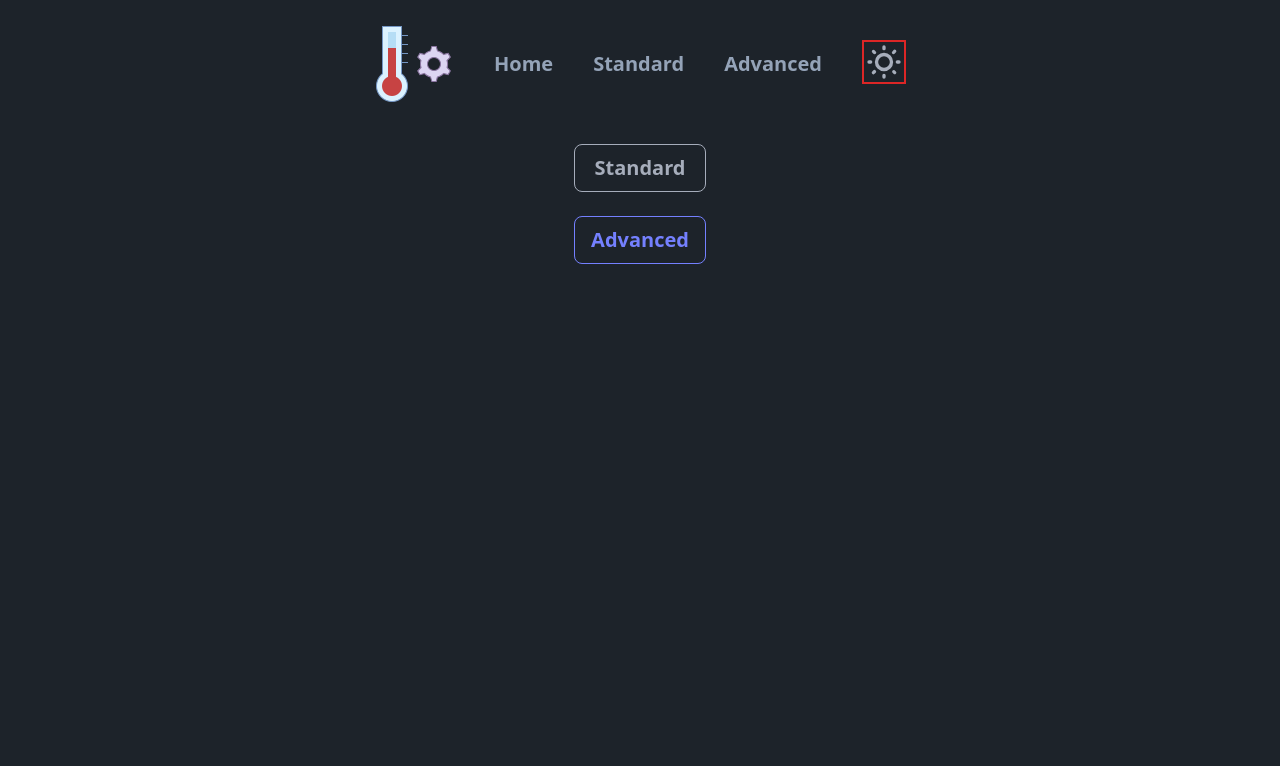
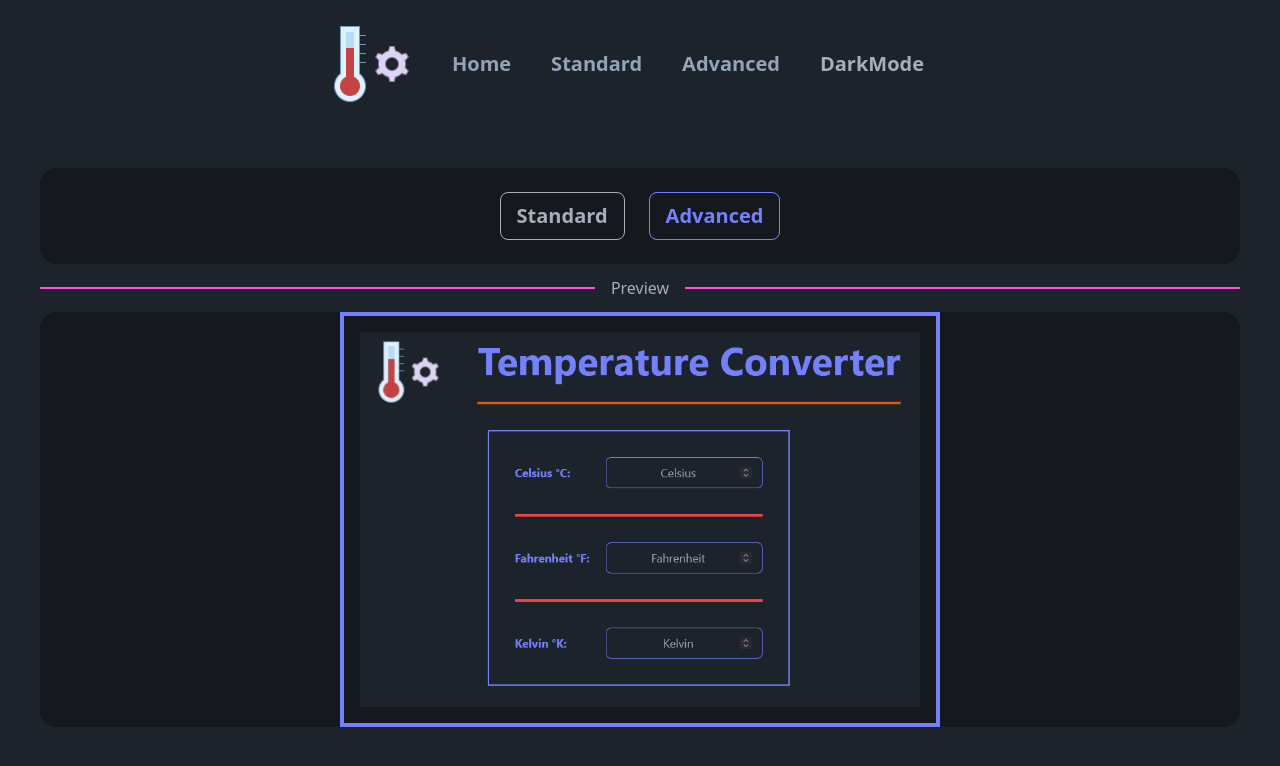
Before and after one commit to N-Tahiri/temperature_converter, a Next.js app: page / in a window 1280 px wide. Shown: the top 766 px of the page. Built offline with nearby package versions, Linux system fonts and the light colour scheme.

Commit message:
update theme toggle

```diff
--- a/app/components/Theme.tsx
+++ b/app/components/Theme.tsx
@@ -6,17 +6,19 @@ export default function Theme() {
   const [sun, setSun] = useState("swap-off");
   const [night, setNight] = useState("swap-on");
   function swap() {
-    if (sun === "swap-off") {
-      setSun("swap-on");
-      setNight("swap-off");
-    } else {
-      setSun("swap-off");
-      setNight("swap-on");
-    }
+    // if (sun === "swap-off") {
+    //   setSun("swap-on");
+    //   setNight("swap-off");
+    // } else {
+    //   setSun("swap-off");
+    //   setNight("swap-on");
+    // }
   }
 
   // Theme toggle
   function loadTheme() {
+    console.log("Loading Theme...");
+
     if (typeof window !== "undefined" && window.localStorage) {
       const defaultTheme: string = localStorage.getItem("theme") || "dark";
       return defaultTheme;
@@ -30,6 +32,7 @@ export default function Theme() {
 
   // toggle function
   function toggleTheme() {
+    console.log("Toggle Theme.");
     const newTheme = theme === "dark" ? "light" : "dark";
     setTheme(newTheme);
   }
@@ -47,39 +50,44 @@ export default function Theme() {
       }
     }
   }, [theme]);
+
   return (
-    <div>
-      <label
-        className="swap swap-rotate border-2 border-red-600"
-        // onClick={() => {
-        //   toggleTheme;
-        //   swap;
-        // }}
-        onClick={toggleTheme}
-      >
-        {/* this hidden checkbox controls the state */}
-        <input type="checkbox" />
-
-        {/* sun icon */}
-        <svg
-          //   className="swap-on fill-current w-10 h-10"
-          className={`${sun} fill-current w-10 h-10 `}
-          xmlns="http://www.w3.org/2000/svg"
-          viewBox="0 0 24 24"
-        >
-          <path d="M5.64,17l-.71.71a1,1,0,0,0,0,1.41,1,1,0,0,0,1.41,0l.71-.71A1,1,0,0,0,5.64,17ZM5,12a1,1,0,0,0-1-1H3a1,1,0,0,0,0,2H4A1,1,0,0,0,5,12Zm7-7a1,1,0,0,0,1-1V3a1,1,0,0,0-2,0V4A1,1,0,0,0,12,5ZM5.64,7.05a1,1,0,0,0,.7.29,1,1,0,0,0,.71-.29,1,1,0,0,0,0-1.41l-.71-.71A1,1,0,0,0,4.93,6.34Zm12,.29a1,1,0,0,0,.7-.29l.71-.71a1,1,0,1,0-1.41-1.41L17,5.64a1,1,0,0,0,0,1.41A1,1,0,0,0,17.66,7.34ZM21,11H20a1,1,0,0,0,0,2h1a1,1,0,0,0,0-2Zm-9,8a1,1,0,0,0-1,1v1a1,1,0,0,0,2,0V20A1,1,0,0,0,12,19ZM18.36,17A1,1,0,0,0,17,18.36l.71.71a1,1,0,0,0,1.41,0,1,1,0,0,0,0-1.41ZM12,6.5A5.5,5.5,0,1,0,17.5,12,5.51,5.51,0,0,0,12,6.5Zm0,9A3.5,3.5,0,1,1,15.5,12,3.5,3.5,0,0,1,12,15.5Z" />
-        </svg>
-
-        {/* moon icon */}
-        <svg
-          //   className="swap-off fill-current w-10 h-10"
-          className={`${night} fill-current w-10 h-10 `}
-          xmlns="http://www.w3.org/2000/svg"
-          viewBox="0 0 24 24"
-        >
-          <path d="M21.64,13a1,1,0,0,0-1.05-.14,8.05,8.05,0,0,1-3.37.73A8.15,8.15,0,0,1,9.08,5.49a8.59,8.59,0,0,1,.25-2A1,1,0,0,0,8,2.36,10.14,10.14,0,1,0,22,14.05,1,1,0,0,0,21.64,13Zm-9.5,6.69A8.14,8.14,0,0,1,7.08,5.22v.27A10.15,10.15,0,0,0,17.22,15.63a9.79,9.79,0,0,0,2.1-.22A8.11,8.11,0,0,1,12.14,19.73Z" />
-        </svg>
-      </label>
-    </div>
+    <>
+      <div>
+        <button className="pr-6 " onClick={toggleTheme}>
+          DarkMode
+        </button>
+      </div>
+    </>
   );
 }
+
+// requires fix
+//         {/* Toggle Icon */}
+//         <label
+//           className="swap swap-rotate border-2 border-red-600"
+//           onClick={toggleTheme}
+//         >
+//           {/* this hidden checkbox controls the state */}
+//           <input type="checkbox" />
+
+//           {/* sun icon */}
+//           <svg
+//             //   className="swap-on fill-current w-10 h-10"
+//             className={`${sun} fill-current w-10 h-10 `}
+//             xmlns="http://www.w3.org/2000/svg"
+//             viewBox="0 0 24 24"
+//           >
+//             <path d="M5.64,17l-.71.71a1,1,0,0,0,0,1.41,1,1,0,0,0,1.41,0l.71-.71A1,1,0,0,0,5.64,17ZM5,12a1,1,0,0,0-1-1H3a1,1,0,0,0,0,2H4A1,1,0,0,0,5,12Zm7-7a1,1,0,0,0,1-1V3a1,1,0,0,0-2,0V4A1,1,0,0,0,12,5ZM5.64,7.05a1,1,0,0,0,.7.29,1,1,0,0,0,.71-.29,1,1,0,0,0,0-1.41l-.71-.71A1,1,0,0,0,4.93,6.34Zm12,.29a1,1,0,0,0,.7-.29l.71-.71a1,1,0,1,0-1.41-1.41L17,5.64a1,1,0,0,0,0,1.41A1,1,0,0,0,17.66,7.34ZM21,11H20a1,1,0,0,0,0,2h1a1,1,0,0,0,0-2Zm-9,8a1,1,0,0,0-1,1v1a1,1,0,0,0,2,0V20A1,1,0,0,0,12,19ZM18.36,17A1,1,0,0,0,17,18.36l.71.71a1,1,0,0,0,1.41,0,1,1,0,0,0,0-1.41ZM12,6.5A5.5,5.5,0,1,0,17.5,12,5.51,5.51,0,0,0,12,6.5Zm0,9A3.5,3.5,0,1,1,15.5,12,3.5,3.5,0,0,1,12,15.5Z" />
+//           </svg>
+
+//           {/* moon icon */}
+//           <svg
+//             //   className="swap-off fill-current w-10 h-10"
+//             className={`${night} fill-current w-10 h-10 `}
+//             xmlns="http://www.w3.org/2000/svg"
+//             viewBox="0 0 24 24"
+//           >
+//             <path d="M21.64,13a1,1,0,0,0-1.05-.14,8.05,8.05,0,0,1-3.37.73A8.15,8.15,0,0,1,9.08,5.49a8.59,8.59,0,0,1,.25-2A1,1,0,0,0,8,2.36,10.14,10.14,0,1,0,22,14.05,1,1,0,0,0,21.64,13Zm-9.5,6.69A8.14,8.14,0,0,1,7.08,5.22v.27A10.15,10.15,0,0,0,17.22,15.63a9.79,9.79,0,0,0,2.1-.22A8.11,8.11,0,0,1,12.14,19.73Z" />
+//           </svg>
+//         </label>
--- a/app/page.tsx
+++ b/app/page.tsx
@@ -1,19 +1,33 @@
 import Link from "next/link";
+import Image from "next/image";
 
 export default function Home() {
   return (
-    <main className="flex min-h-screen flex-col items-center">
-      <div className="pt-10 flex flex-col gap-6">
-        <button className="btn btn-outline">
-          <Link href={"/standard"} className="font-bold text-xl">
-            Standard
+    <main className="flex min-h-screen flex-col items-center pt-12">
+      {/* <div className="divider divider-secondary"></div> */}
+      <div className="flex flex-col w-full p-4">
+        <div className="flex flex-row justify-center items-center card bg-base-300 rounded-box gap-6 p-6">
+          <Link href={"/standard"}>
+            <button className="btn btn-outline font-bold text-xl">
+              Standard
+            </button>{" "}
           </Link>
-        </button>
-        <button className="btn btn-outline btn-primary">
-          <Link href={"/advanced"} className="font-bold text-xl">
-            Advanced
+          <Link href={"/advanced"}>
+            <button className="btn btn-outline btn-primary font-bold text-xl">
+              Advanced
+            </button>
           </Link>
-        </button>
+        </div>
+        <div className="divider divider-secondary">Preview</div>
+        <div className="grid card bg-base-300 rounded-box place-items-center">
+          <Image
+            src="/advanced.png"
+            alt="advanced"
+            width={600}
+            height={100}
+            className="p-4 border-4 border-primary"
+          />
+        </div>
       </div>
     </main>
   );
```
Also changed, not shown: public/advanced.png (added).
